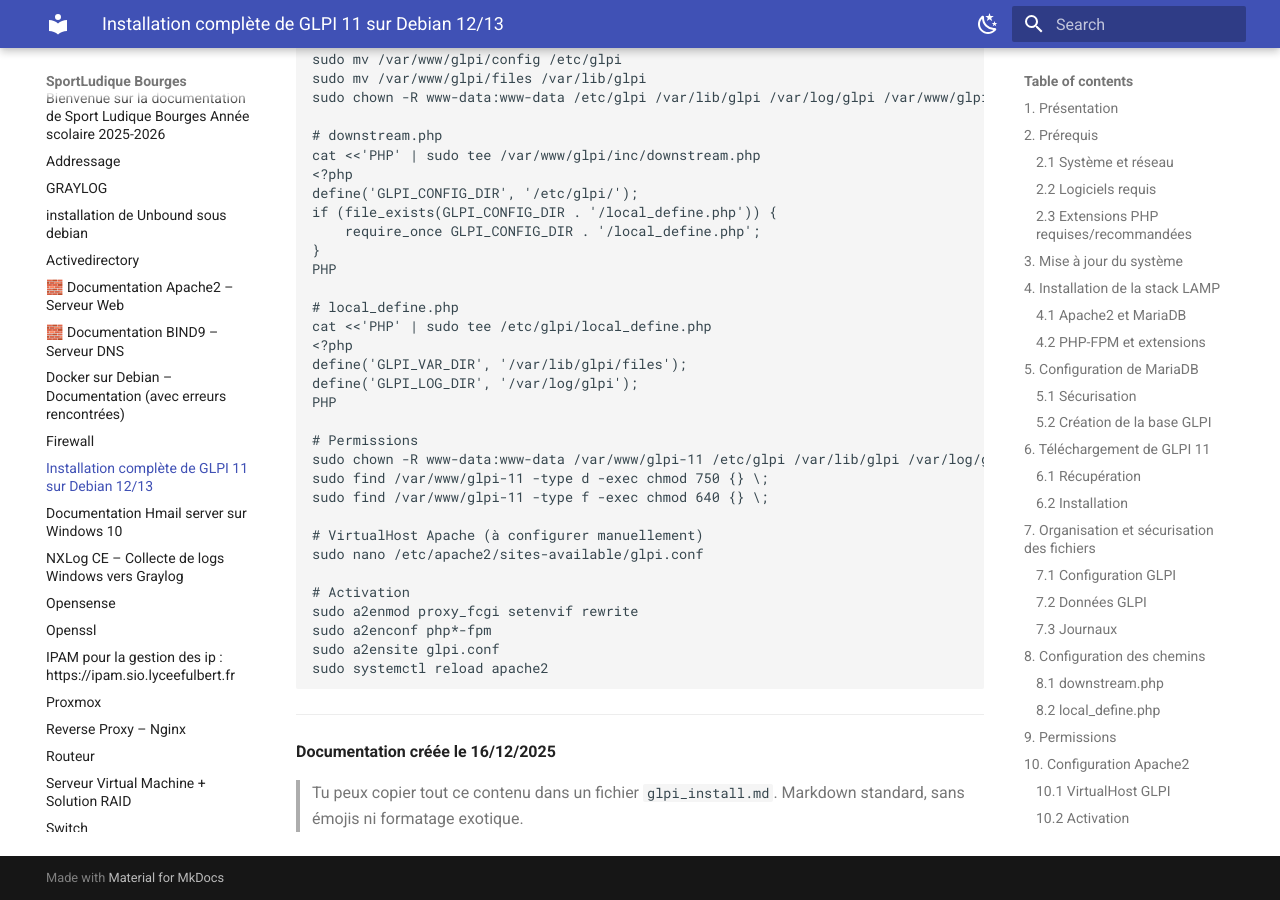
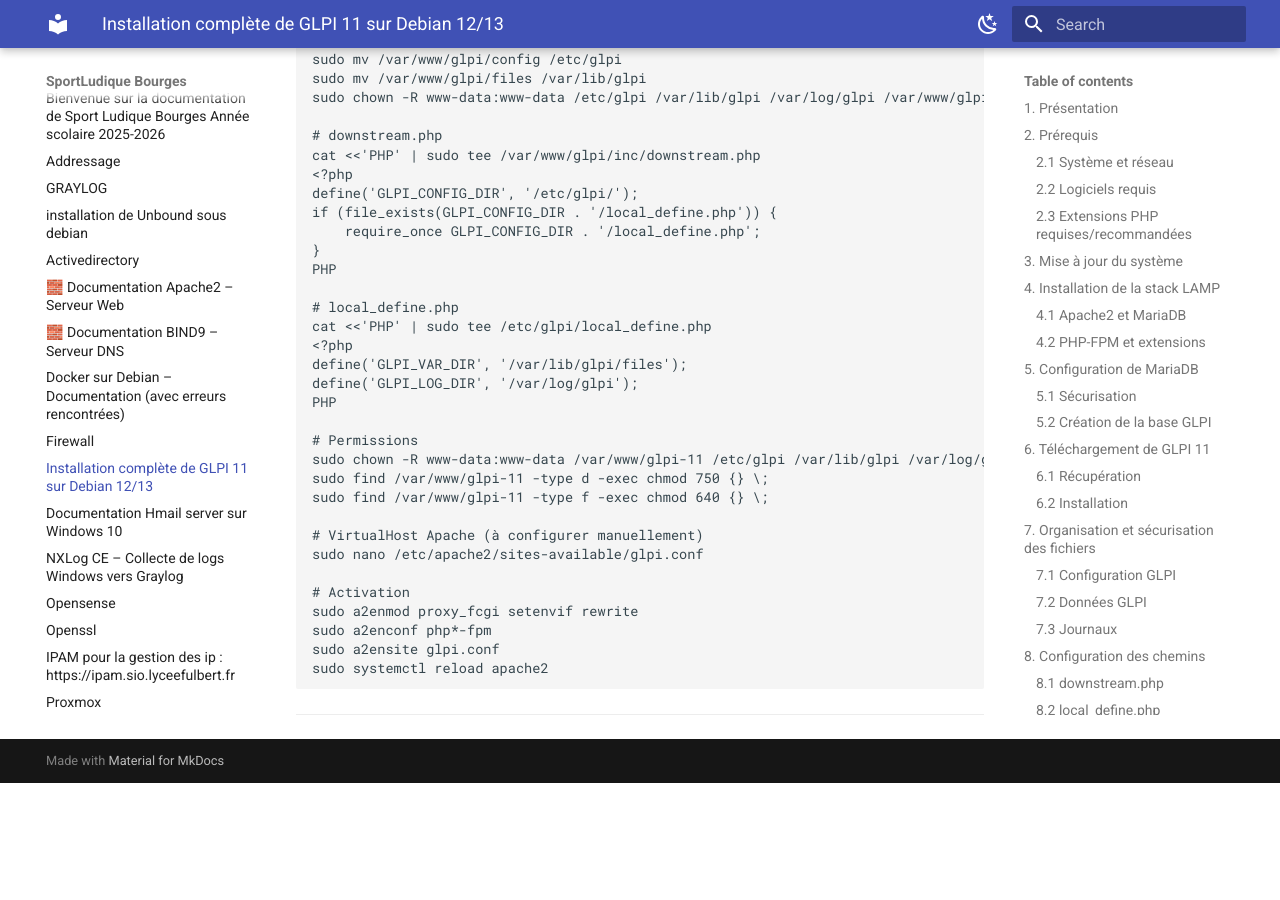
Before and after one commit to RAYAN241351/SportLudique2025-2026, an MkDocs documentation site: the page built from docs/glpi.md, in a window 1280 px wide and 900 px high, scrolled down 6955 px. Built offline with MkDocs 1.6.1 and Material for MkDocs 9.7.7, drawn with Linux system fonts in a browser that asks for light colours; after the commit the page ends 7738 px from its top, so only the background shows below that.

Commit message:
Update glpi.md

````diff
--- a/docs/glpi.md
+++ b/docs/glpi.md
@@ -374,8 +374,3 @@
 ```
 
 ---
-
-**Documentation créée le 16/12/2025**
-
-> Tu peux copier tout ce contenu dans un fichier `glpi_install.md`.
-> Markdown standard, sans émojis ni formatage exotique.
````
